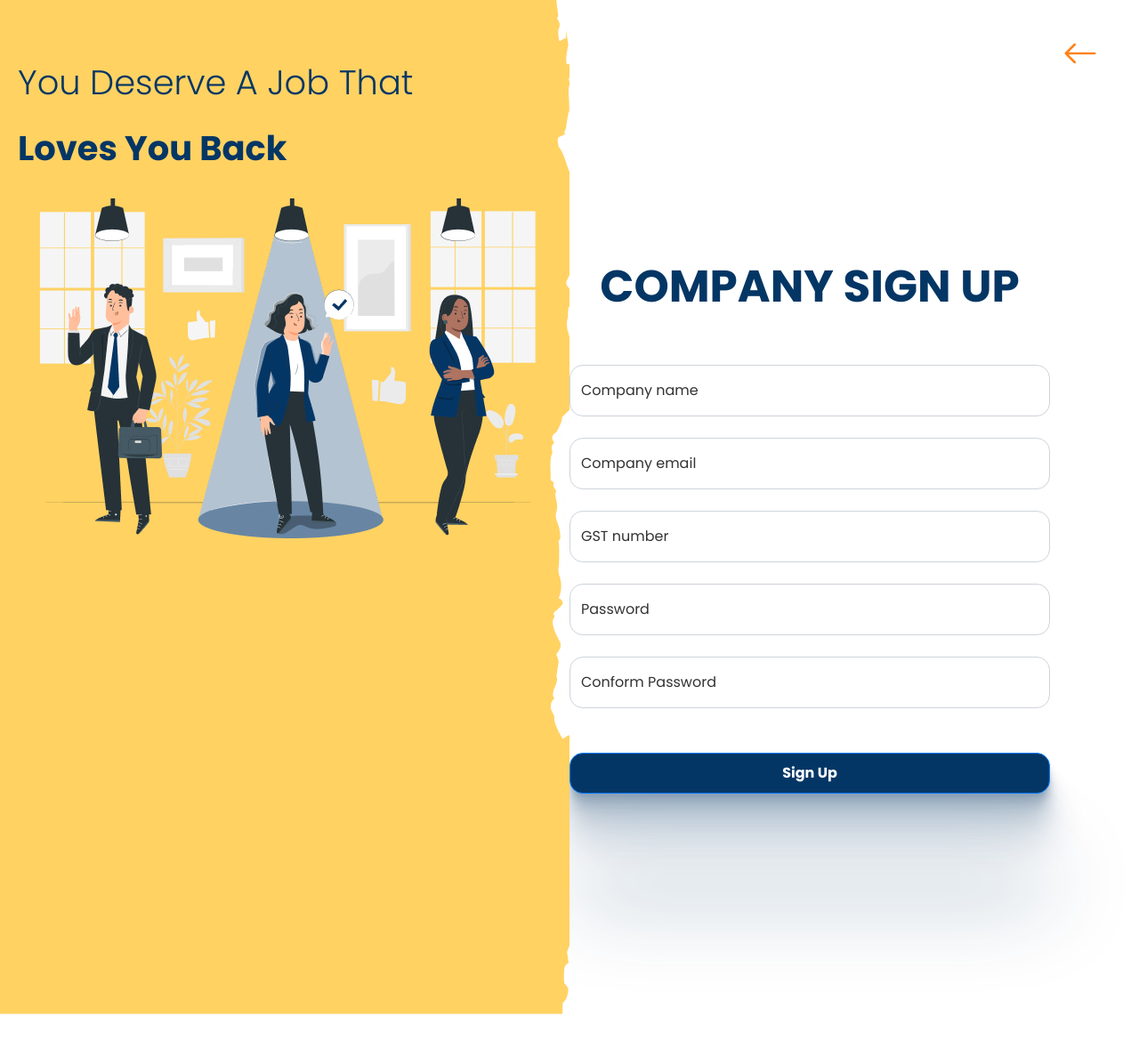
After one commit to imakshaypm/trixie-project, a Flask app: page /signup_category/company in a window 1280 px wide. The commit adds this page. Shown: the top 1179 px of the page at 89% size. Run offline with Flask 2, Linux system fonts and the light colour scheme; some libraries are stand-ins or nearby versions.

Commit message:
added employee and company pages

```diff
--- a/trixie/routes.py
+++ b/trixie/routes.py
@@ -10,8 +10,12 @@ from werkzeug.utils import secure_filename
 def home():
     return render_template('home.html')
 
-@app.route("/login")
+@app.route("/login", methods=['GET', 'POST'])
 def login():
+    if request.method == "POST":
+        email = request.form.get("email")
+        password = request.form.get("password")
+        print(email, password)
     return render_template('login.html', title = 'Login')
 
 @app.route("/about")
@@ -72,3 +76,11 @@ def resume_result():
 @app.route("/signup_category", methods=['GET', 'POST'])
 def signup_category():
     return render_template('signup_category.html', title = 'New User')
+
+@app.route("/signup_category/company", methods=['GET', 'POST'])
+def company():
+    return render_template('company.html', title = 'New Company')
+
+@app.route("/signup_category/employee", methods=['GET', 'POST'])
+def employee():
+    return render_template('employee.html', title = 'New Employee')
--- /dev/null
+++ b/trixie/static/js/company_employee.js
@@ -0,0 +1,22 @@
+$(document).ready(function () {
+    var elem = document.getElementsByTagName("header")[0]
+    var elem1 = document.getElementsByTagName("footer")[0]
+    var elem2 = document.getElementsByTagName("body")[0]
+    elem2.style.marginTop = '0px'
+    elem.remove();
+    elem1.remove();
+});
+
+var password = document.getElementById("floatingPassword")
+    , confirm_password = document.getElementById("floatingPasswordConfirm");
+
+function validatePassword() {
+    if (password.value != confirm_password.value) {
+        confirm_password.setCustomValidity("Passwords Don't Match");
+    } else {
+        confirm_password.setCustomValidity('');
+    }
+}
+
+password.onchange = validatePassword;
+confirm_password.onkeyup = validatePassword;
--- /dev/null
+++ b/trixie/static/styles/company_employee.css
@@ -0,0 +1,126 @@
+body {
+    background-image: none;
+}
+
+.whole-login {
+    display: flex;
+    flex-direction: row;
+    justify-content: center;
+    background: white;
+}
+
+.login-right-side {
+    display: flex;
+    flex-direction: column;
+    justify-content: center;
+    align-content: center;
+    font-family: Poppins;
+    width: 50%;
+    padding-right: 100px;
+}
+
+.login-left-side {
+    width: 50%;
+    overflow: hidden;
+}
+
+.login-illu {
+    display: flex;
+    position: relative;
+    color: #043665;
+    z-index: 99;
+    height: 100vh;
+}
+
+.papper-rip {
+    z-index: 0;
+    background-color: transparent;
+}
+
+.top-text-login {
+    position: absolute;
+    z-index: 99;
+    margin-top: 10%;
+    margin-left: 20px;
+}
+
+.form-group {
+    font-family: PoppinsLight;
+    font-size: larger;
+    color: #043665;
+}
+
+.cross-icon {
+    z-index: 1;
+    position: absolute;
+    top: 30px;
+    right: 40px;
+    transition: 0.70s;
+    -webkit-transition: 0.70s;
+    -moz-transition: 0.70s;
+    -ms-transition: 0.70s;
+    -o-transition: 0.70s;
+    cursor: pointer;
+    outline: 0 !important;
+    border: 0;
+    background: transparent;
+}
+
+.cross-icon:hover {
+    transition: 0.70s;
+    -webkit-transition: 0.70s;
+    -moz-transition: 0.70s;
+    -ms-transition: 0.70s;
+    -o-transition: 0.70s;
+    -webkit-transform: rotate(360deg);
+    -moz-transform: rotate(360deg);
+    -o-transform: rotate(360deg);
+    -ms-transform: rotate(360deg);
+    transform: rotate(360deg);
+}
+
+.text-below-password {
+    display: flex;
+    justify-content: space-between;
+    align-items: center;
+    width: 100%;
+    font-size: 15px;
+    margin-bottom: 20px;
+}
+
+.button-div {
+    display: flex;
+    justify-content: center;
+    align-items: center;
+    width: 100%;
+    margin-top: 50px;
+}
+
+.button-div .btn {
+    font-family: PoppinsBold;
+    background: #043665;
+    padding: 10px;
+    padding-left: 30px;
+    padding-right: 30px;
+    width: 100%;
+    box-shadow: 0px 121.283px 97.0262px rgba(4, 54, 101, 0.27), 0px 50.6691px 40.5352px rgba(4, 54, 101, 0.194091), 0px 27.0901px 21.6721px rgba(4, 54, 101, 0.160949), 0px 15.1865px 12.1492px rgba(4, 54, 101, 0.135), 0px 8.06543px 6.45234px rgba(4, 54, 101, 0.109051), 0px 3.35621px 2.68496px rgba(4, 54, 101, 0.0759093);
+    border-radius: 15px;
+}
+
+.alternative-button {
+    border: none;
+    outline: none !important;
+    font-size: 30px;
+    color: #043665;
+    margin: 20px;
+    background: transparent;
+}
+
+.form-control {
+    border-radius: 15px;
+}
+
+.form-control:focus {
+    border-color: #FF8117;
+    box-shadow: 0 1px 1px #FFD262, 0 0 8px #FF8117
+}
--- a/trixie/static/styles/resume.css
+++ b/trixie/static/styles/resume.css
@@ -47,9 +47,9 @@ body{
 .resume-button {
     font-family: PoppinsBold;
     font-size: 20px;
-    padding: 10px 15px;
+    padding: 15px 30px;
     background: #FFFFFF;
-    border-radius: 25px;
+    border-radius: 40px;
     animation: drop-in 1400ms ease 800ms backwards;
     outline: 0 !important;
     border: 0;
--- /dev/null
+++ b/trixie/templates/company.html
@@ -0,0 +1,56 @@
+{% extends "layout.html" %}
+{% block styles %}
+<link rel="stylesheet" type="text/css" href="{{ url_for('static', filename='styles/company_employee.css') }}">
+{% endblock %}
+{% block content %}
+<button class="cross-icon" onclick="history.back()">
+    <i id="mic-icon" class="bi bi-arrow-left" style="font-size: 40px; color: #FF8117;"></i>
+</button>
+<section class="whole-login">
+    <div class="login-left-side">
+        <div class="login-illu">
+            <div class="top-text-login">
+                <p style="font-family: PoppinsLight; font-size: 3vw;">You Deserve A Job That</p>
+                <p style="font-family: PoppinsBold; font-size: 3vw;">Loves You Back</p>
+                <img src="../static/photos/company-signup.png" style="width: 100%;">
+            </div>
+            <div class="papper-rip">
+                <img src="../static/photos/paper-rip.png">
+            </div>
+        </div>
+    </div>
+    <div class="login-right-side">
+        <p style="font-family: PoppinsBold; font-size: 50px; text-align: center; color: #043665; margin-bottom: 50px;">
+            COMPANY SIGN UP</p>
+        <div>
+            <form method="post" action="/login">
+                <div class="form-floating mb-4">
+                    <input name="comapny-name" type="text" class="form-control" id="floatingCompanyName" placeholder="Google" required>
+                    <label for="floatingInput">Company name</label>
+                </div>
+                <div class="form-floating mb-4">
+                    <input name="comapny-email" type="email" class="form-control" id="floatingCompanyEmail" placeholder="comapany@gmail.com" required>
+                    <label for="floatingPassword">Company email</label>
+                </div>
+                <div class="form-floating mb-4">
+                    <input name="gst-number" type="text" class="form-control" id="floatingGST" placeholder="AAAAA0000A" required>
+                    <label for="floatingInput">GST number</label>
+                </div>
+                <div class="form-floating mb-4">
+                    <input name="password" type="password" class="form-control" id="floatingPassword" placeholder="password" required>
+                    <label for="floatingPassword">Password</label>
+                </div>
+                <div class="form-floating mb-4">
+                    <input name="password-conform" type="password" class="form-control" id="floatingPasswordConfirm" placeholder="Confirm Password" required>
+                    <label for="floatingPasswordConfirm">Conform Password</label>
+                </div>
+                <!-- Submit button -->
+                <div class="button-div">
+                    <button type="submit" class="btn btn-primary btn-block mb-4">Sign Up</button>
+                </div>
+            </form>
+        </div>
+    </div>
+</section>
+<script type="text/javascript" src="../static/js/company_employee.js"></script>
+{% endblock content %}
--- a/trixie/templates/layout.html
+++ b/trixie/templates/layout.html
@@ -4,7 +4,8 @@
     <!-- Required meta tags -->
     <meta charset="utf-8">
     <meta name="viewport" content="width=device-width, initial-scale=1, shrink-to-fit=no">
-
+    <!--title icon-->
+    <link rel="icon" href="../static/photos/faviicon.png" type="image/icon type">
     <!-- Bootstrap CSS -->
     <script src="https://cdn.jsdelivr.net/npm/bootstrap@5.2.0/dist/js/bootstrap.bundle.min.js"></script>
     <link href="https://cdn.jsdelivr.net/npm/bootstrap@5.1.0/dist/css/bootstrap.min.css" rel="stylesheet" />
```
Also changed, not shown: trixie/static/styles/signup_category.css (+29 -0 lines), trixie/templates/employee.html (added, +55 -0 lines), trixie/templates/login.html (+4 -4 lines), trixie/templates/signup_category.html (+5 -2 lines), trixie/models.py (line endings or trailing spaces), trixie/static/photos/company-signup.png (added), trixie/static/photos/employee-signup.png (added), trixie/static/photos/faviicon.png (added).
